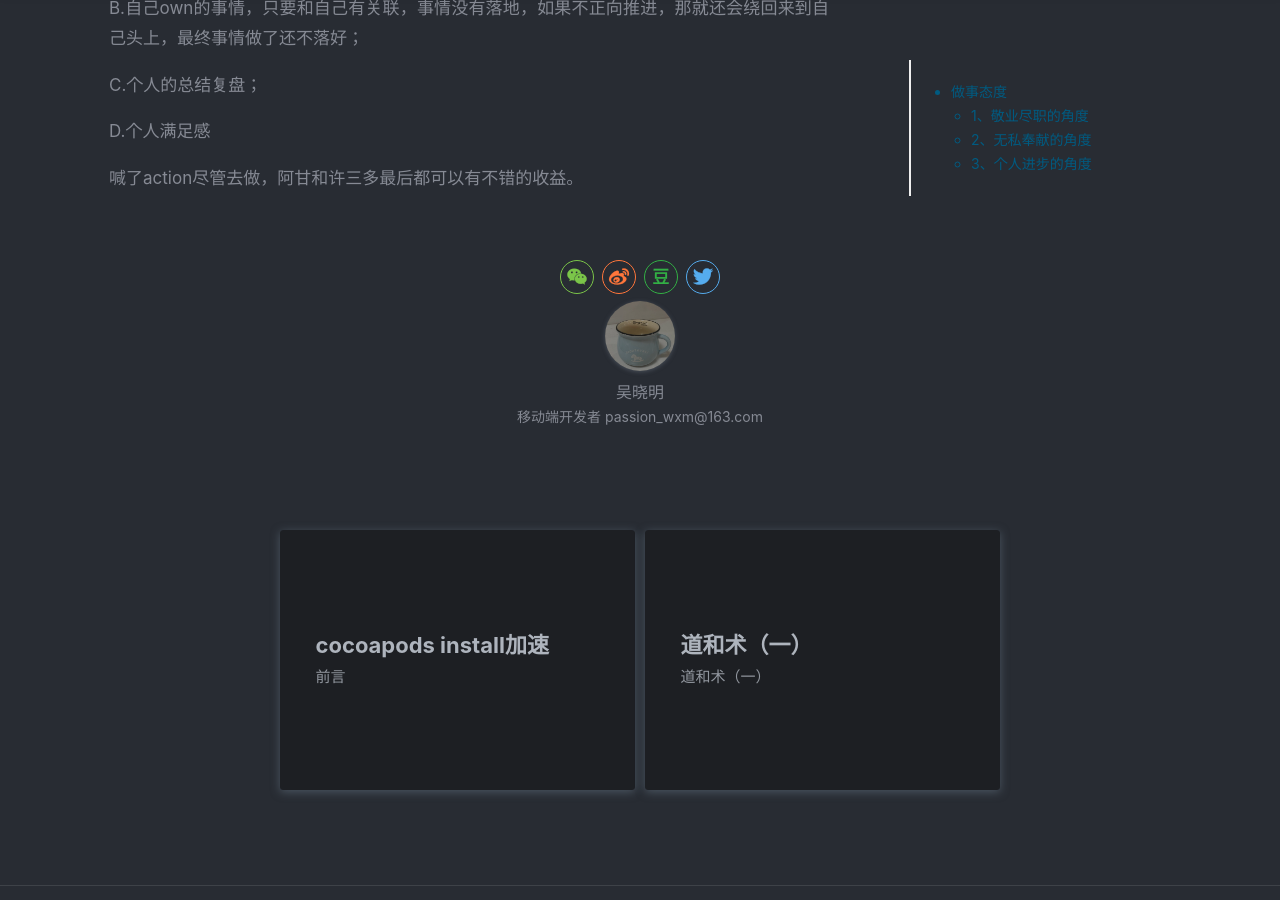
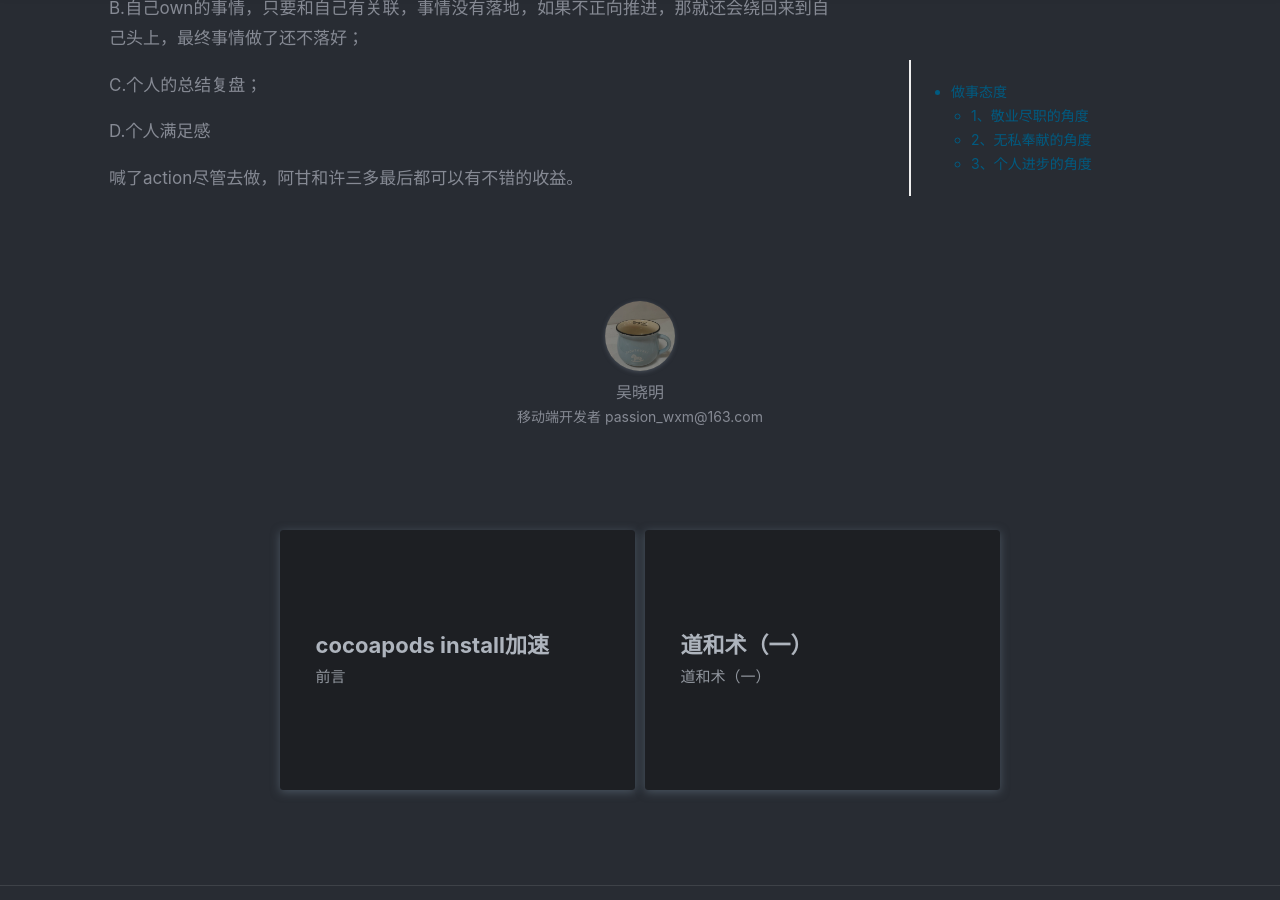
Before and after one commit to action121/action121.github.com, a Jekyll site: the page built from _posts/2020-12-17-职场上积极的做事态度.md, in a window 1280 px wide and 900 px high, scrolled down 1031 px. Built offline with Jekyll 4.4.1, drawn with Linux system fonts in a browser that asks for light colours; nearby versions of some CDN libraries; comment, search, counter and statistics services are not loaded; a style sheet for code colours, icons or effects is not loaded.

Commit message:
去除页面分享，修改cdn url

```diff
--- a/_config.yml
+++ b/_config.yml
@@ -42,7 +42,7 @@ comments:
 mathjax: true
 
 # Share
-social-share: true
+social-share: false
 social-share-items: ['wechat', 'weibo', 'douban', 'twitter']
 
 # theme color 主题皮肤
--- a/_includes/post-head.html
+++ b/_includes/post-head.html
@@ -13,8 +13,8 @@
     <meta property="og:url" content="{{ page.url | prepend: site.url }}">
     <meta property="og:description" content="{{ site.description }}">
     <meta property="og:site_name" content="{{ site.title }}">
-    <link rel="stylesheet" href="//cdn.staticfile.org/normalize/6.0.0/normalize.min.css">
-    <link rel="stylesheet" href="//at.alicdn.com/t/font_roc50gemkxpw4s4i.css">
+    <link rel="stylesheet" href="https://cdn.staticfile.org/normalize/6.0.0/normalize.min.css">
+    <link rel="stylesheet" href="https://at.alicdn.com/t/font_roc50gemkxpw4s4i.css">
     <link rel="stylesheet" href="/assets/css/github-markdown.css">
     <link rel="stylesheet" href="/assets/css/prism.css">
     <link rel="stylesheet" href="/assets/css/share.min.css">
--- a/_layouts/post.html
+++ b/_layouts/post.html
@@ -5,8 +5,8 @@
   <!--[if lt IE 10]>
 <div class="alert-danger" role="alert">你的浏览器实在太太太旧了，放学别走，升级完浏览器再说！<a target="_blank" class="alert-link" href="http://browsehappy.com">立即升级</a></div>
 <![endif]-->
-  <input id="nm-switch" type="hidden" value="{{ site.nightMode }}"> {% include header.html %}
-
+  <input id="nm-switch" type="hidden" value="{{ site.nightMode }}">
+  {% include header.html %}
   <header
     class="g-banner post-header {{ site.postPatterns | prepend: 'post-pattern-' }} {{ site.theme-color | prepend: 'bgcolor-' }} {% unless page.cover %}post-no-cover{% endunless %}"
     data-theme="{{ site.theme-color }}"
@@ -23,7 +23,7 @@
       <div class="post-meta">
         <span class="post-meta-item"><i class="iconfont icon-author"></i>{% if page.author %}{{ page.author }}{% else %}{{ site.nickname }}{% endif %}</span>
         <time class="post-meta-item" datetime="{{ page.date | date: "%Y-%m-%d" }}"><i class="iconfont icon-date"></i>{{ page.date | date: "%Y-%m-%d" }}</time>
-        <script async src="//dn-lbstatics.qbox.me/busuanzi/2.3/busuanzi.pure.mini.js"></script>
+        <script async src="//busuanzi.ibruce.info/busuanzi/2.3/busuanzi.pure.mini.js"></script>
 <!--         <span id="busuanzi_container_page_pv">Views:
           <span id="busuanzi_value_page_pv"></span>次
         </span> -->
@@ -123,6 +123,8 @@
 
   {% include footer.html %}
 
+  {% if site.social-share %}
+
     <script src="/assets/js/social-share.min.js"></script>
     <script>
       socialShare('.social-share', {
@@ -137,6 +139,9 @@
         wechatQrcodeHelper: '<p>扫码后点击右上角</p><p>将本文分享至朋友圈</p>'
       });
     </script>
+
+  {% endif %}
+
 
   {% if site.comments.disqus %}
   <script>
```
Lines whose indentation alone changed are shown as unchanged.
